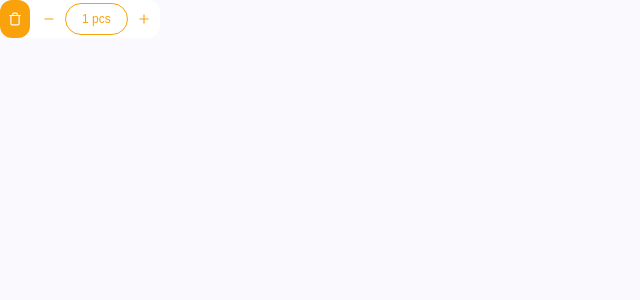
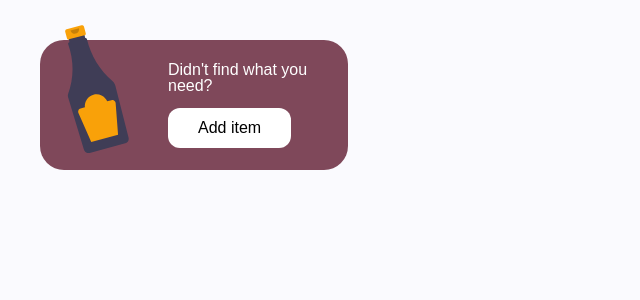
Before and after one commit to barbaraperic/shopping-list, a React (Vite) app: page / in a window 1280 px wide. Shown: the top 300 px of the page, without its empty margins (0-640 px from the left). Built offline with nearby package versions, Linux system fonts and the light colour scheme.

Commit message:
FEAT: AddItemCard component

```diff
--- /dev/null
+++ b/src/components/AddItemCard.js
@@ -0,0 +1,54 @@
+import styled from 'styled-components';
+import source from '../assets/illustrations/source.svg';
+import Button from '../components/Button';
+
+const AddItemCard = () => {
+  return (
+    <Wrapper>
+      <Icon src={source}/>
+      <TextWrapper>
+        <Text>Didn't find what you need?</Text>
+        <StyledButton variant="ghost">Add item</StyledButton>
+      </TextWrapper>
+    </Wrapper>
+  )
+}
+
+const Wrapper = styled.div`
+  height: 130px;
+  width: 308px;
+  background-color: hsla(340, 28%, 39%, 1);
+  border-radius: 24px;
+  display: flex;
+  position: relative;
+  display: flex;
+  justify-content: flex-end;
+`
+
+const Text = styled.p`
+  color: white;
+  font-size: 16px;
+`
+
+const Icon = styled.img`
+  position: absolute;
+  left: 10px;
+  top: -20px;
+  z-index: 3;
+`
+
+const TextWrapper = styled.div`
+  display: flex;
+  flex-direction: column;
+  justify-content: center;
+  align-items: flex-start;
+  width: 180px;
+`
+
+const StyledButton = styled(Button)`
+  background-color: white;
+  padding: 11px 30px;
+  margin-top: 14px;
+`
+
+export default AddItemCard;
--- a/src/components/Button.js
+++ b/src/components/Button.js
@@ -22,6 +22,7 @@ const ButtonBase = styled.button`
   color: white;
   border: none;
   font-size: 16px;
+  cursor: pointer;
 `
 
 const PrimaryButton = styled(ButtonBase)`
--- a/src/components/SelectButton.js
+++ b/src/components/SelectButton.js
@@ -23,12 +23,12 @@ const Wrapper = styled.div`
 `
 
 const Button = styled.button`
-  border: 1px solid hsla(38, 95%, 51%, 1);
+  border: 2px solid hsla(38, 95%, 51%, 1);
   border-radius: 24px;
   background-color: transparent;
   color: hsla(38, 95%, 51%, 1);
   font-size: 12px;
-  padding: 8px 16px;
+  padding: 6px 16px;
   margin: 3px 9px;
 `
 
@@ -45,6 +45,7 @@ const IconWrapper = styled.div`
 
 const StyledTrashIcon = styled(Icon)`
   color: white;
+  font-size: 2px;
 `
 
 const StyledIcon = styled(Icon)`
--- a/src/pages/Home.js
+++ b/src/pages/Home.js
@@ -1,23 +1,17 @@
 import styled from 'styled-components';
-import SidebarNav from '../containers/SidebarNav';
-import SearchInput from '../components/SearchInput';
-import Card from '../components/Card'
-import SelectButton from '../components/SelectButton'
+import AddItemCard from '../components/AddItemCard'
 
 const Home = () => {
   return (
     <Wrapper>
-      <SelectButton>1 pcs</SelectButton>
-      {/* <SaveInput /> */}
-      {/* <Card /> */}
-      {/* <SidebarNav />
-      <SearchInput /> */}
+      <AddItemCard />
     </Wrapper>
   )
 }
 
 const Wrapper = styled.div`
   display: flex;
+  margin: 40px;
 `
 
 export default Home
```
Also changed, not shown: src/assets/illustrations/source.svg (added), src/assets/index.js (line endings or trailing spaces).
